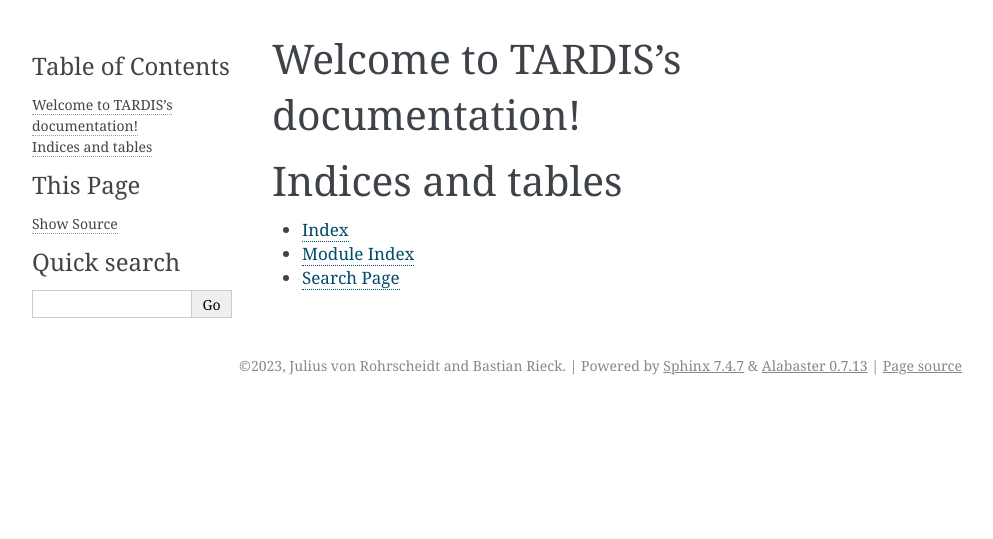
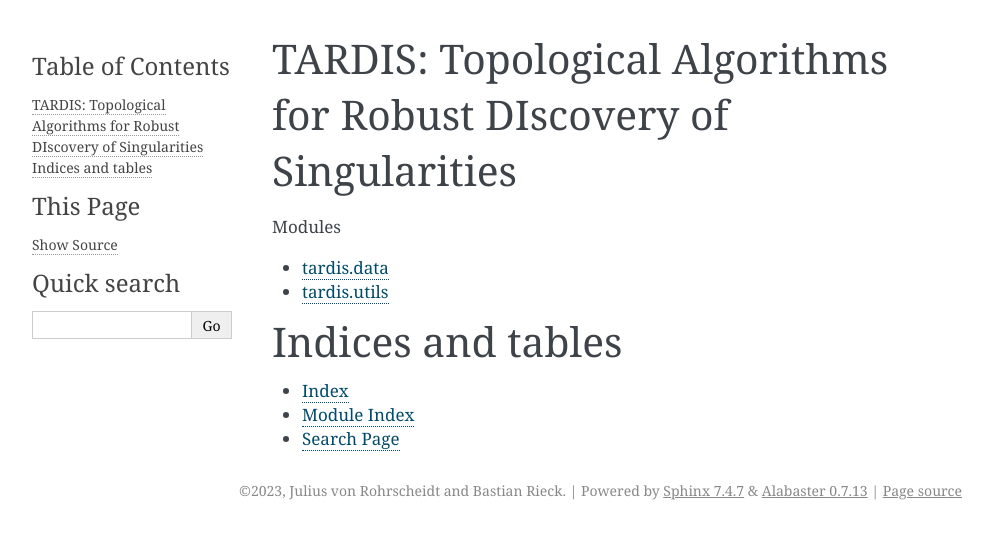
Before and after one commit to aidos-lab/TARDIS, a Sphinx documentation site: the page built from docs/source/index.rst, in a window 1280 px wide. Shown: the top 539 px of the page, without its empty margins (148-1141 px from the left). Built offline with Sphinx 7.4.7, drawn with Linux system fonts in a browser that asks for light colours.

Commit message:
Basic module documentation

```diff
--- /dev/null
+++ b/docs/source/api.rst
@@ -0,0 +1,5 @@
+tardis.api
+==========
+
+.. automodule:: tardis.api
+    :members:
--- /dev/null
+++ b/docs/source/data.rst
@@ -0,0 +1,5 @@
+tardis.data
+===========
+
+.. automodule:: tardis.data
+    :members:
--- a/docs/source/index.rst
+++ b/docs/source/index.rst
@@ -1,16 +1,16 @@
-.. TARDIS documentation master file, created by
-   sphinx-quickstart on Mon Jul 17 17:49:48 2023.
-   You can adapt this file completely to your liking, but it should at least
-   contain the root `toctree` directive.
-
-Welcome to TARDIS's documentation!
-==================================
+TARDIS: Topological Algorithms for Robust DIscovery of Singularities
+====================================================================
 
 .. toctree::
-   :maxdepth: 2
-   :caption: Contents:
+    :maxdepth: 2
+    :caption: Contents:
 
+.. toctree::
+    :maxdepth: 2
+    :caption: Modules
 
+    data
+    utils
 
 Indices and tables
 ==================
--- /dev/null
+++ b/docs/source/utils.rst
@@ -0,0 +1,5 @@
+tardis.utils
+============
+
+.. automodule:: tardis.utils
+    :members:
```
